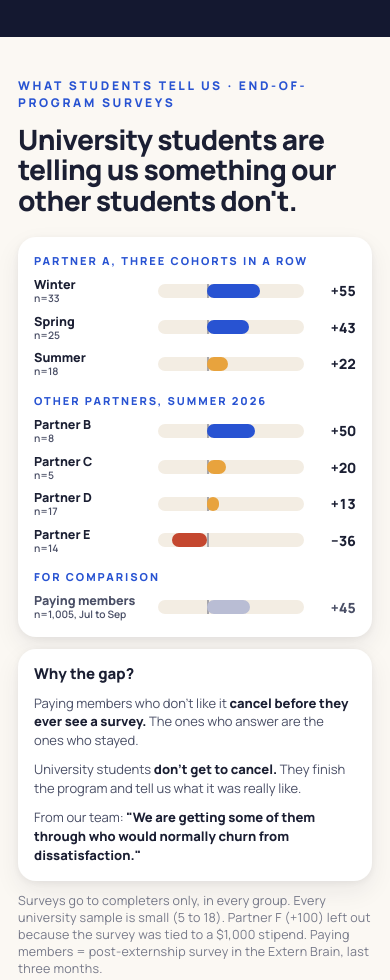
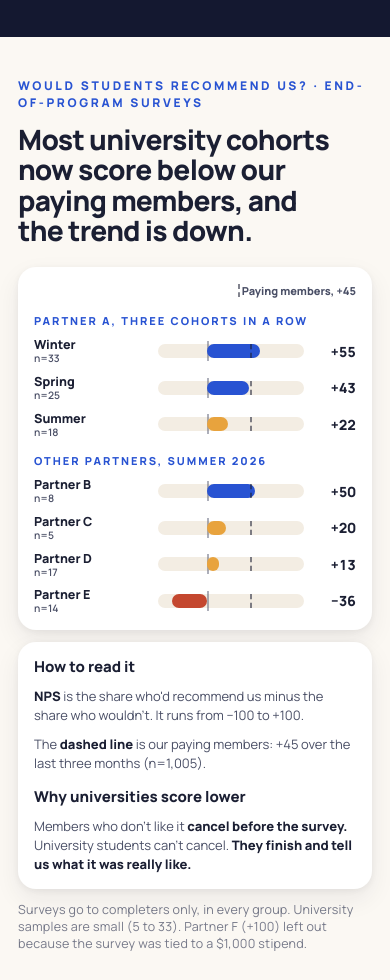
Before and after one commit to jaypwadhwani/extern-externship-next, a plain HTML site: page index.html in a window 390 px wide. Shown: the part 2163-3143 px from the top of the page. Drawn offline with Linux system fonts and the light colour scheme.

Commit message:
Clarify NPS slide: member benchmark line, how-to-read box

```diff
--- a/index.html
+++ b/index.html
@@ -84,6 +84,10 @@
   .bars .fill{position:absolute;top:0;bottom:0;background:var(--blue);border-radius:99px}
   .bars .row.muted .nm,.bars .row.muted .v{color:var(--ink-soft)}
   .bars .row.muted .fill{background:#B9BDD4}
+  .bars .bench{position:absolute;top:0;bottom:0;left:63.333%;border-left:2px dashed var(--ink);opacity:.55}
+  .bars .track{overflow:visible}
+  .legend .sw{display:inline-block;width:0;height:1.2em;border-left:2px dashed var(--ink);opacity:.55}
+  .legend{align-items:center;gap:.5vw !important;display:flex;justify-content:flex-end;gap:1.2vw;font-size:clamp(11px,.95vw,13.5px);font-weight:800;color:var(--ink-soft);margin-bottom:.6vh}
   .bars .fill.mid{background:var(--amber)} .bars .fill.low{background:var(--red)}
   .bars .v{font-size:clamp(14px,1.35vw,20px);font-weight:800;text-align:right;font-variant-numeric:tabular-nums}
   .bars .grp{font-size:clamp(11px,.95vw,13.5px);font-weight:800;letter-spacing:.18em;text-transform:uppercase;color:var(--blue);margin:1.8vh 0 .4vh}
@@ -217,30 +221,30 @@
 
 <!-- ═══════════ NPS ═══════════ -->
 <section class="slide">
-  <div class="eyebrow">What students tell us · end-of-program surveys</div>
-  <h2>University students are telling us something our other students don't.</h2>
+  <div class="eyebrow">Would students recommend us? · end-of-program surveys</div>
+  <h2>Most university cohorts now score below our paying members, and the trend is down.</h2>
   <div class="npsgrid">
     <div class="card bars">
+      <div class="legend"><span class="sw"></span><span>Paying members, +45</span></div>
       <div class="grp">Partner A, three cohorts in a row</div>
-      <div class="row"><div class="nm">Winter<small>n=33</small></div><div class="track"><div class="zero"></div><div class="fill" style="left:33.333%;width:36.67%"></div></div><div class="v">+55</div></div>
-      <div class="row"><div class="nm">Spring<small>n=25</small></div><div class="track"><div class="zero"></div><div class="fill" style="left:33.333%;width:28.67%"></div></div><div class="v">+43</div></div>
-      <div class="row"><div class="nm">Summer<small>n=18</small></div><div class="track"><div class="zero"></div><div class="fill mid" style="left:33.333%;width:14.67%"></div></div><div class="v">+22</div></div>
+      <div class="row"><div class="nm">Winter<small>n=33</small></div><div class="track"><div class="zero"></div><div class="fill" style="left:33.333%;width:36.67%"></div><div class="bench"></div></div><div class="v">+55</div></div>
+      <div class="row"><div class="nm">Spring<small>n=25</small></div><div class="track"><div class="zero"></div><div class="fill" style="left:33.333%;width:28.67%"></div><div class="bench"></div></div><div class="v">+43</div></div>
+      <div class="row"><div class="nm">Summer<small>n=18</small></div><div class="track"><div class="zero"></div><div class="fill mid" style="left:33.333%;width:14.67%"></div><div class="bench"></div></div><div class="v">+22</div></div>
       <div class="grp">Other partners, summer 2026</div>
-      <div class="row"><div class="nm">Partner B<small>n=8</small></div><div class="track"><div class="zero"></div><div class="fill" style="left:33.333%;width:33.33%"></div></div><div class="v">+50</div></div>
-      <div class="row"><div class="nm">Partner C<small>n=5</small></div><div class="track"><div class="zero"></div><div class="fill mid" style="left:33.333%;width:13.33%"></div></div><div class="v">+20</div></div>
-      <div class="row"><div class="nm">Partner D<small>n=17</small></div><div class="track"><div class="zero"></div><div class="fill mid" style="left:33.333%;width:8.67%"></div></div><div class="v">+13</div></div>
-      <div class="row"><div class="nm">Partner E<small>n=14</small></div><div class="track"><div class="zero"></div><div class="fill low" style="left:9.333%;width:24%"></div></div><div class="v">−36</div></div>
-      <div class="grp">For comparison</div>
-      <div class="row muted"><div class="nm">Paying members<small>n=1,005, Jul to Sep</small></div><div class="track"><div class="zero"></div><div class="fill" style="left:33.333%;width:30%"></div></div><div class="v">+45</div></div>
+      <div class="row"><div class="nm">Partner B<small>n=8</small></div><div class="track"><div class="zero"></div><div class="fill" style="left:33.333%;width:33.33%"></div><div class="bench"></div></div><div class="v">+50</div></div>
+      <div class="row"><div class="nm">Partner C<small>n=5</small></div><div class="track"><div class="zero"></div><div class="fill mid" style="left:33.333%;width:13.33%"></div><div class="bench"></div></div><div class="v">+20</div></div>
+      <div class="row"><div class="nm">Partner D<small>n=17</small></div><div class="track"><div class="zero"></div><div class="fill mid" style="left:33.333%;width:8.67%"></div><div class="bench"></div></div><div class="v">+13</div></div>
+      <div class="row"><div class="nm">Partner E<small>n=14</small></div><div class="track"><div class="zero"></div><div class="fill low" style="left:9.333%;width:24.00%"></div><div class="bench"></div></div><div class="v">−36</div></div>
     </div>
     <div class="card side">
-      <h3>Why the gap?</h3>
-      <p>Paying members who don't like it <b>cancel before they ever see a survey.</b> The ones who answer are the ones who stayed.</p>
-      <p>University students <b>don't get to cancel.</b> They finish the program and tell us what it was really like.</p>
-      <p>From our team: <b>"We are getting some of them through who would normally churn from dissatisfaction."</b></p>
+      <h3>How to read it</h3>
+      <p><b>NPS</b> is the share who'd recommend us minus the share who wouldn't. It runs from −100 to +100.</p>
+      <p>The <b>dashed line</b> is our paying members: +45 over the last three months (n=1,005).</p>
+      <h3 style="margin-top:.6vh">Why universities score lower</h3>
+      <p>Members who don't like it <b>cancel before the survey.</b> University students can't cancel. <b>They finish and tell us what it was really like.</b></p>
     </div>
   </div>
-  <p class="src">Surveys go to completers only, in every group. Every university sample is small (5 to 18). Partner F (+100) left out because the survey was tied to a $1,000 stipend. Paying members = post-externship survey in the Extern Brain, last three months.</p>
+  <p class="src">Surveys go to completers only, in every group. University samples are small (5 to 33). Partner F (+100) left out because the survey was tied to a $1,000 stipend.</p>
 </section>
 
 <!-- ═══════════ JOURNEY ═══════════ -->
```
